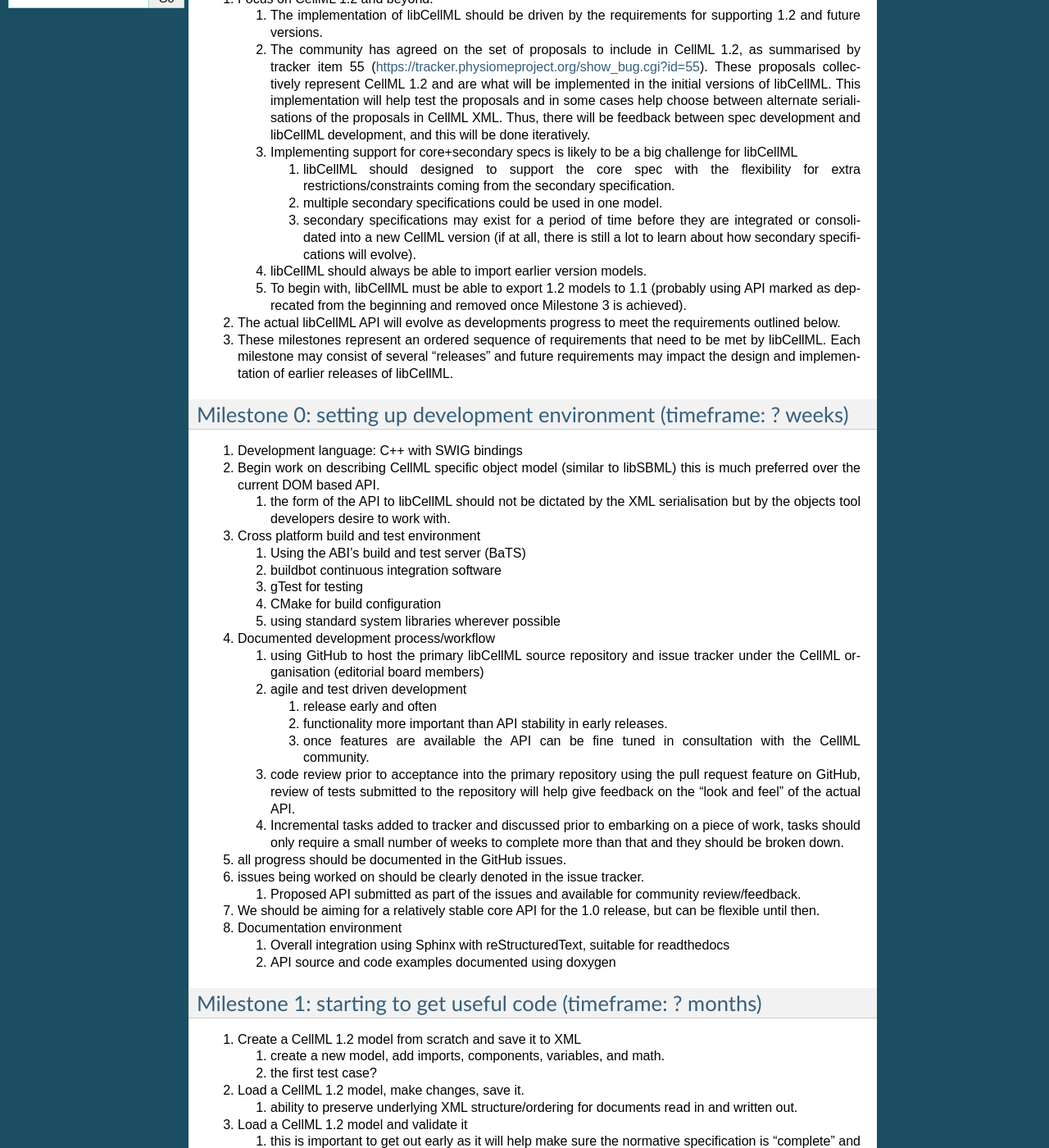
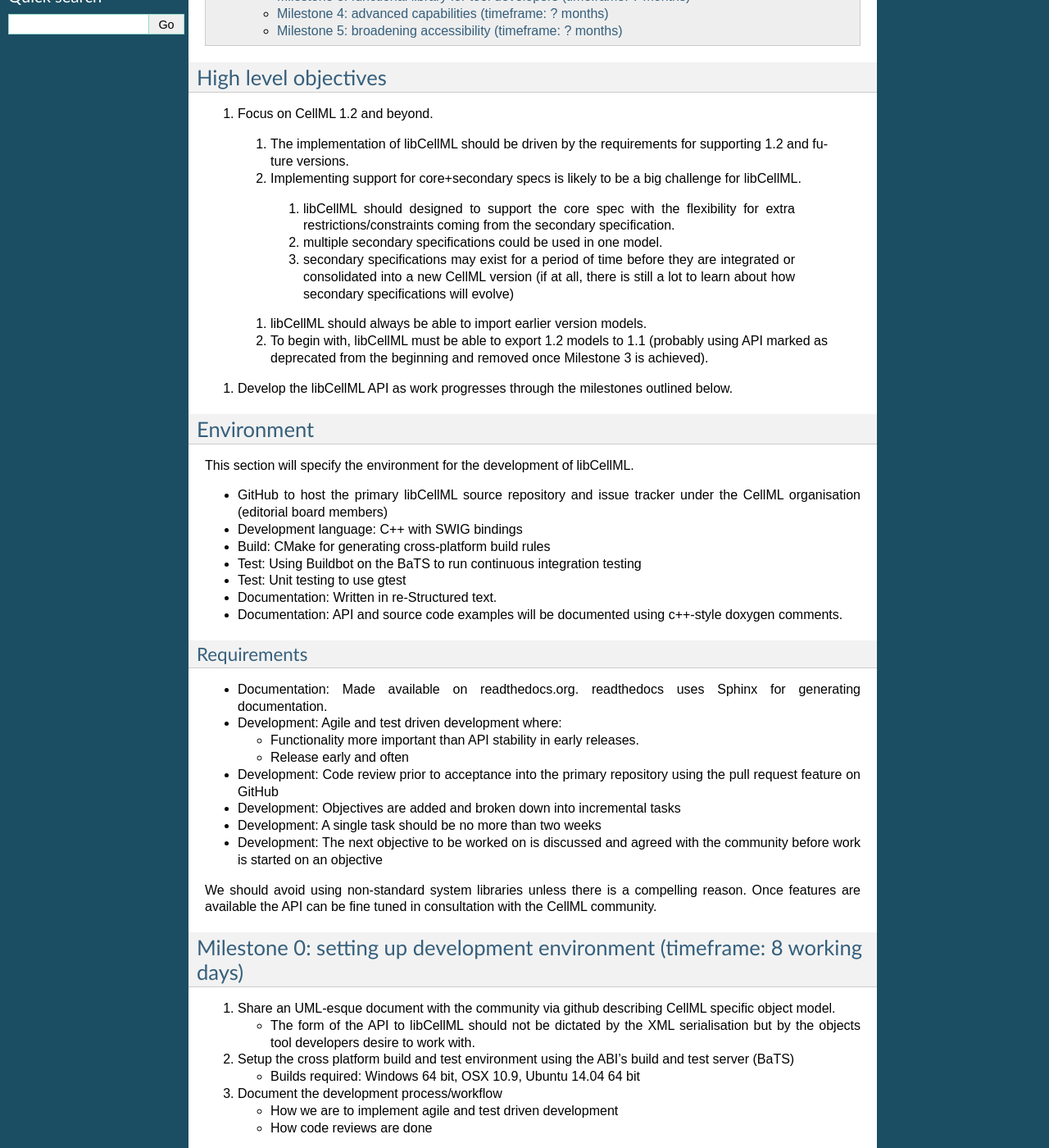
Before and after one commit to hsorby/libcellnl, a Sphinx documentation site: the page built from docs/source/roadmap.rst, in a window 1280 px wide and 1400 px high, scrolled down 582 px. Shown: the whole window at 82% size. Built offline with Sphinx 7.4.7, drawn with Linux system fonts in a browser that asks for light colours; some of the changed text lies outside the part shown.

Commit message:
Changes to the roadmap specifically Milestone 0.  The changes are to clarify the work required to complete all the tasks within the milestone and set the timeframe for delivery.

```diff
--- a/docs/source/roadmap.rst
+++ b/docs/source/roadmap.rst
@@ -12,6 +12,8 @@ collected from the CellML community, with input from the primary target users (a
 developers) and the CellML Editorial Board. Previous editorial board discussions have also been
 incorporated into this roadmap.
 
+Clearly the milestones defined below are to be worked on in numerical order and previous milestones will be completed before work on subsequent milestones begins. Each milestone may consist of several 'releases' and future requirements may impact the design and implementation of earlier releases of libCellML. Major changes in the API will be accepted upto the release of libCellML version 1.0.0
+
 .. contents::
 
 High level objectives
@@ -19,60 +21,62 @@ High level objectives
 
 #. Focus on CellML 1.2 and beyond.
 
-   #. The implementation of libCellML should be driven by the requirements for supporting 1.2 and future versions.
-   #. The community has agreed on the set of proposals to include in CellML 1.2, as summarised by tracker item 55 (https://tracker.physiomeproject.org/show_bug.cgi?id=55). These proposals collectively represent CellML 1.2 and are what will be implemented in the initial versions of libCellML.
-      This implementation will help test the proposals and in some cases help choose between alternate serialisations of the proposals in CellML XML.
-      Thus, there will be feedback between spec development and libCellML development, and this will be done iteratively.
-   #. Implementing support for core+secondary specs is likely to be a big challenge for libCellML
+  #. The implementation of libCellML should be driven by the requirements for supporting 1.2 and future versions.
+  #. Implementing support for core+secondary specs is likely to be a big challenge for libCellML.
 
-      #. libCellML should designed to support the core spec with the flexibility for extra restrictions/constraints coming from the secondary specification.
-      #. multiple secondary specifications could be used in one model.
-      #. secondary specifications may exist for a period of time before they are integrated or consolidated into a new CellML version (if at all, there is still a lot to learn about how secondary specifications will evolve).
+    #. libCellML should designed to support the core spec with the flexibility for extra restrictions/constraints coming from the secondary specification.
+    #. multiple secondary specifications could be used in one model.
+    #. secondary specifications may exist for a period of time before they are integrated or consolidated into a new CellML version (if at all, there is still a lot to learn about how secondary specifications will evolve)
 
-   #. libCellML should always be able to import earlier version models.
-   #. To begin with, libCellML must be able to export 1.2 models to 1.1 (probably using API marked as deprecated from the beginning and removed once Milestone 3 is achieved).
+  #. libCellML should always be able to import earlier version models.
+  #. To begin with, libCellML must be able to export 1.2 models to 1.1 (probably using API marked as deprecated from the beginning and removed once Milestone 3 is achieved).
 
-#. The actual libCellML API will evolve as developments progress to meet the requirements outlined below.
-#. These milestones represent an ordered sequence of requirements that need to be met by libCellML. Each milestone may consist of several “releases” and future requirements may impact the design and implementation of earlier releases of libCellML.
+#. Develop the libCellML API as work progresses through the milestones outlined below.
 
-Milestone 0: setting up development environment (timeframe: ? weeks)
---------------------------------------------------------------------
+Environment
+-----------
 
-#. Development language: C++ with SWIG bindings
-#. Begin work on describing CellML specific object model (similar to libSBML) this is much preferred over the current DOM based API.
+This section will specify the environment for the development of libCellML.
 
-   #. the form of the API to libCellML should not be dictated by the XML serialisation but by the objects tool developers desire to work with.
+* GitHub to host the primary libCellML source repository and issue tracker under the CellML organisation (editorial board members)
+* Development language: C++ with SWIG bindings
+* Build: CMake for generating cross-platform build rules
+* Test: Using Buildbot on the BaTS to run continuous integration testing
+* Test: Unit testing to use gtest
+* Documentation: Written in re-Structured text.
+* Documentation: API and source code examples will be documented using c++-style  doxygen comments.
 
-#. Cross platform build and test environment
+Requirements
+++++++++++++
 
-   #. Using the ABI’s build and test server (BaTS)
-   #. buildbot continuous integration software
-   #. gTest for testing
-   #. CMake for build configuration
-   #. using standard system libraries wherever possible
+* Documentation: Made available on readthedocs.org.  readthedocs uses Sphinx for generating documentation.
+* Development: Agile and test driven development where:
 
-#. Documented development process/workflow
+  * Functionality more important than API stability in early releases.
+  * Release early and often
 
-   #. using GitHub to host the primary libCellML source repository and issue tracker under the CellML organisation (editorial board members)
-   #. agile and test driven development
+* Development: Code review prior to acceptance into the primary repository using the pull request feature on GitHub
+* Development: Objectives are added and broken down into incremental tasks
+* Development: A single task should be no more than two weeks
+* Development: The next objective to be worked on is discussed and agreed with the community before work is started on an objective
 
-      #. release early and often
-      #. functionality more important than API stability in early releases.
-      #. once features are available the API can be fine tuned in consultation with the CellML community.
+We should avoid using non-standard system libraries unless there is a compelling reason.  Once features are available the API can be fine tuned in consultation with the CellML community.
 
-   #. code review prior to acceptance into the primary repository using the pull request feature on GitHub, review of tests submitted to the repository will help give feedback on the “look and feel” of the actual API.
-   #. Incremental tasks added to tracker and discussed prior to embarking on a piece of work, tasks should only require a small number of weeks to complete more than that and they should be broken down.
+Milestone 0: setting up development environment (timeframe: 8 working days)
+---------------------------------------------------------------------------
 
-#. all progress should be documented in the GitHub issues.
-#. issues being worked on should be clearly denoted in the issue tracker.
+#. Share an UML-esque document with the community via github describing CellML specific object model.
 
-   #. Proposed API submitted as part of the issues and available for community review/feedback.
+   * The form of the API to libCellML should not be dictated by the XML serialisation but by the objects tool developers desire to work with.
 
-#. We should be aiming for a relatively stable core API for the 1.0 release, but can be flexible until then.
-#. Documentation environment
+#. Setup the cross platform build and test environment using the ABI's build and test server (BaTS)
 
-   #. Overall integration using Sphinx with reStructuredText, suitable for readthedocs
-   #. API source and code examples documented using doxygen
+   * Builds required: Windows 64 bit, OSX 10.9, Ubuntu 14.04 64 bit
+
+#. Document the development process/workflow
+
+   * How we are to implement agile and test driven development
+   * How code reviews are done
 
 Milestone 1: starting to get useful code (timeframe: ? months)
 --------------------------------------------------------------
```
